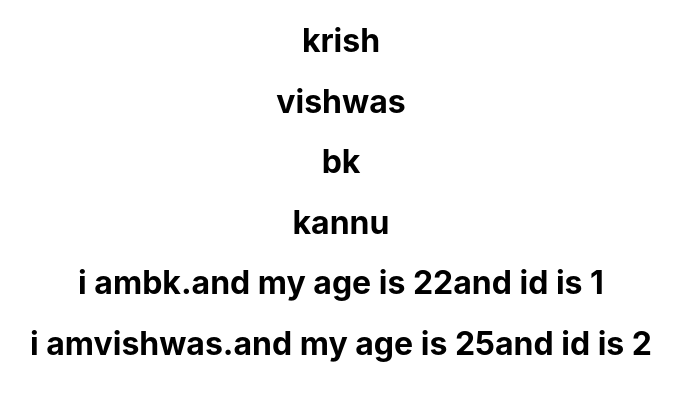
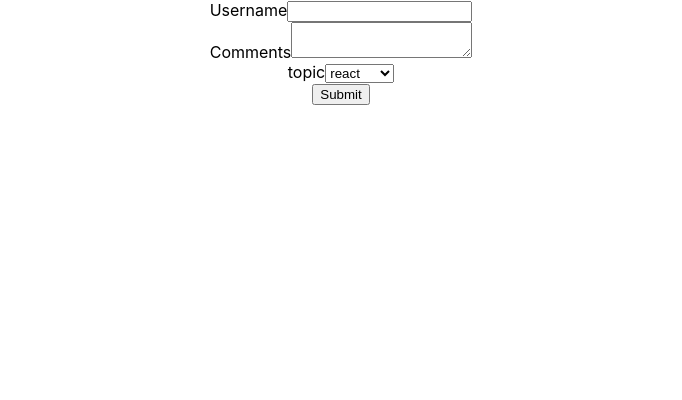
Before and after one commit to sachinvrg/react_js, a React (Create React App) app: page / in a window 1280 px wide. Shown: the top 400 px of the page, without its empty margins (299-981 px from the left). Built offline with nearby package versions, Linux system fonts and the light colour scheme.

Commit message:
today practice
controlled structures of componets and form with css and list rendering properly

```diff
--- a/src/App.js
+++ b/src/App.js
@@ -11,12 +11,17 @@ import Eventbind from  './components/eventbind'
 import Parentcomponent from  './components/parentcomponent'
 import Usergreeting from  './components/usergreeting'
 import Namelist from  './components/namelist'
+import Stylesheets from  './components/stylesheets'
+import './srtyle.css'
+import Style from './appstylw.module.css'
+import Form from './components/form'
 import { render } from '@testing-library/react';
 
 function App() {
 
    return (
      <div className="App">
+      <Form/>
     {/* {   <Greet name='krish'>
        <p>this is children pr</p>
        </Greet>
@@ -31,8 +36,14 @@ function App() {
    <Eventbind/>
    <Parentcomponent/>
    <Usergreeting/>
+   <Namelist/>
+    <Stylesheets primary={true}/>
+     <h1 className='textDanger'>css file message</h1>
+       <h1 className={Style.success}> module content  </h1>
+       <Namelist />
      */}
-  <Namelist/>
+
+
 
     </div>
   );
--- /dev/null
+++ b/src/appstylw.module.css
@@ -0,0 +1,3 @@
+.success{
+    color: green;
+}
--- /dev/null
+++ b/src/components/form.js
@@ -0,0 +1,62 @@
+import React,{Component} from 'react'
+
+class Form extends Component
+{
+    constructor(props){
+        super(props)
+       this.state={
+           Username:'',
+           comments:'',
+           topic:'React'
+       }
+    }
+    handelusername= (event) =>{
+       this.setState({
+           Username: event.target.value
+       })
+    }
+    commmenthandler = (event)=>{
+        this.setState({
+            comments: event.target.value
+        })
+    }
+    topichandler = (event)=>{
+        this.setState({
+            topic: event.target.value
+        })
+    }
+    handelsubmit = event =>{
+        alert(`${this.state.Username}  ${this.state.comments} ${this.state.topic}`)
+        event.preventDefault()
+    }
+    render(){
+        const {Username,comments,topic} = this.state
+     return(
+         <form onSubmit={this.handelsubmit}>
+             <div>
+             <label>Username</label>
+             <input type='text' value={Username} onChange={this.handelusername}></input>
+             </div>
+            <div>
+                <label>Comments</label>
+                    <textarea value={comments}
+                           onChange={this.commmenthandler}>
+                    </textarea>
+            </div>
+            <div>
+                topic
+                <select value={topic}
+                        onChange={this.topichandler}>
+                            <option value='react'>react</option>
+                            <option value='angular'>angular</option>
+                            <option value='veu'>veu</option>
+                            <option value='express'>express</option>
+                </select>
+            </div>
+            <button type='submit'>Submit</button>
+         </form>
+     )
+ }
+}
+
+export  default Form
--- /dev/null
+++ b/src/components/mystyles.css
@@ -0,0 +1,7 @@
+.primary{
+    color: blue;
+}
+
+.font-xl{
+    font-size: 70px;
+}
--- a/src/components/namelist.js
+++ b/src/components/namelist.js
@@ -1,16 +1,16 @@
 import React from 'react'
 import Person from './personlist'
 function namelist(){
-    const names=['krish','vishwas','bk','kannu']
+    const names=['krish','vishwas','bk','kannu','kannu']
     const listname=[{name:'bk',age:22,id:1},{name:'vishwas',age:25,id:2}]
     const jsonlist= listname.map(person=><Person key={person.name} person={person}/>)
 
     return(
      <div>
      {
-        names.map(name => <h1>{name}</h1>)
+        names.map((name,index) => <h1 key={index}>{index} {name}</h1>)
      }
-     <div>{jsonlist}</div>
+     <div className='textDanger'>{jsonlist}</div>
      </div>
   )
 }
--- a/src/components/personlist.js
+++ b/src/components/personlist.js
@@ -4,7 +4,7 @@ function person({person}){
 
  return(
         <div>
-          <h1>i am{person.name}.and my age is {person.age}and id is {person.id}</h1>
+          <h1 >i am{person.name}.and my age is {person.age}and id is {person.id}</h1>
         </div>
     )
 }
--- /dev/null
+++ b/src/components/stylesheets.js
@@ -0,0 +1,14 @@
+import React from 'react'
+import './mystyles.css'
+
+function stylesheet(props){
+     let classname=props.primary ? 'primary':''
+
+ return(
+        <div>
+          <h1 className={`${classname} font-xl`}>stylesheet</h1>
+        </div>
+    )
+}
+
+export default stylesheet
--- /dev/null
+++ b/src/srtyle.css
@@ -0,0 +1,3 @@
+.textDanger{
+    color: red;
+}
```
